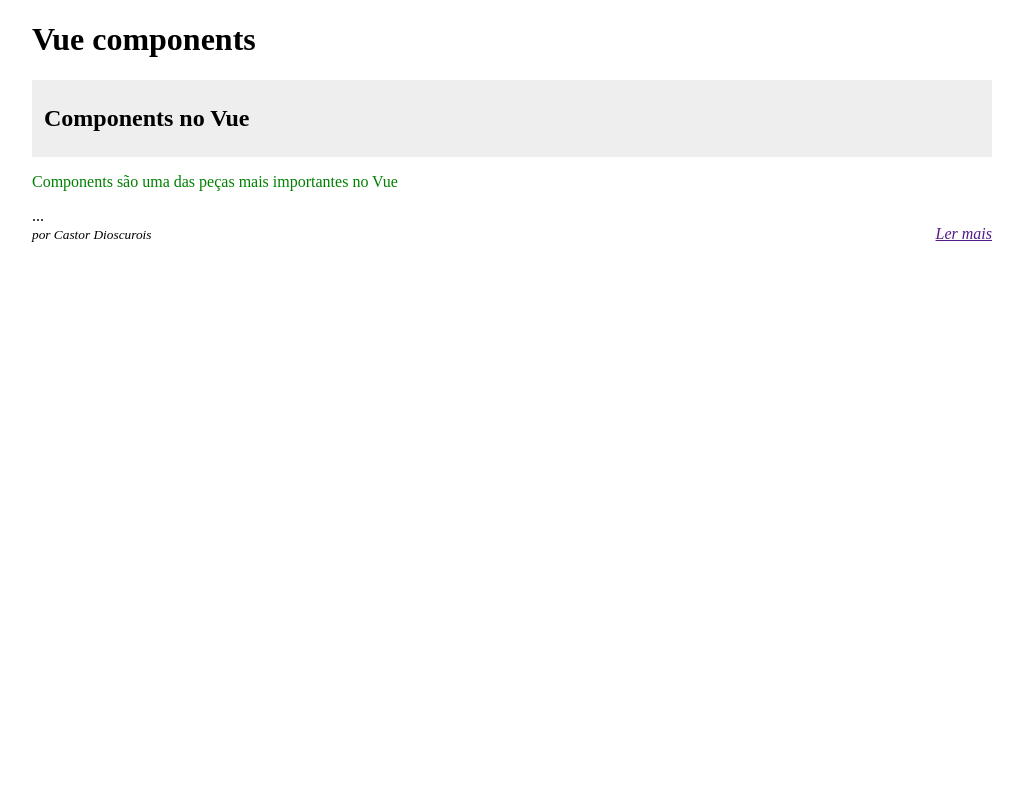
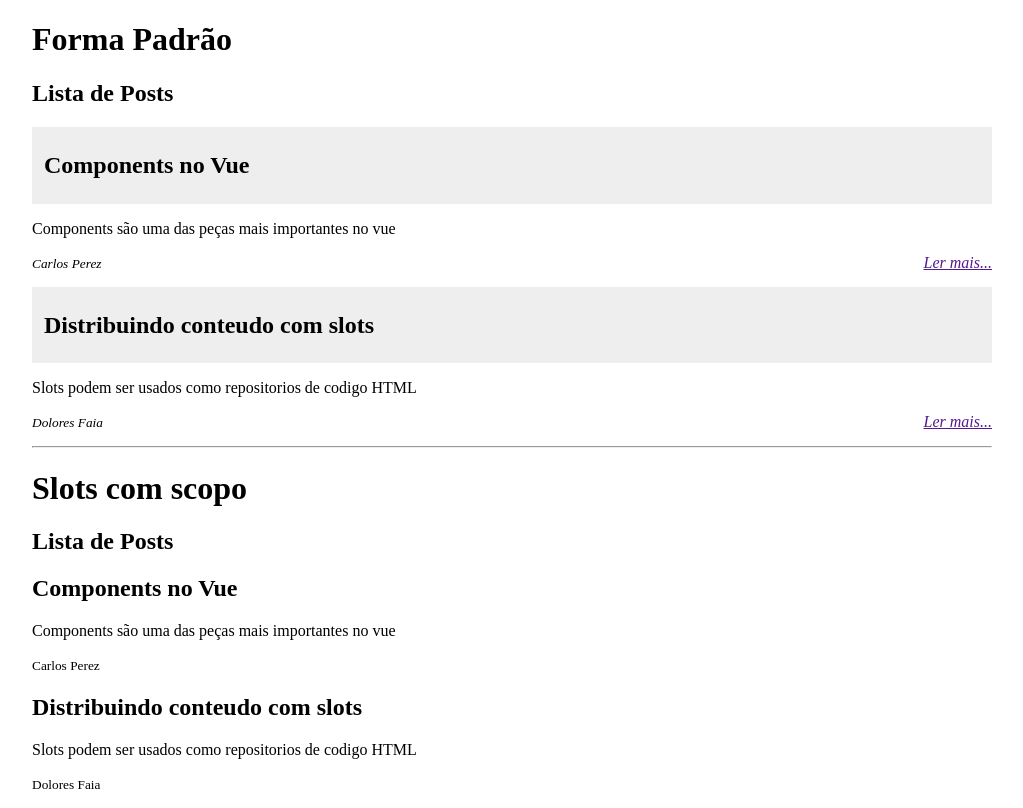
Before and after one commit to CASTORDD/vue-components-avancado, a Vue app: page / in a window 1280 px wide. Shown: the whole page, without its empty margins (128-1151 px from the left). Built offline with nearby package versions, Linux system fonts and the light colour scheme.

Commit message:
slots con scope

```diff
--- a/src/App.vue
+++ b/src/App.vue
@@ -1,27 +1,32 @@
 <template>
   <div id="app" class="container">
-    <h1>Vue components</h1>
-    <Post>
-      <h2 slot="cabecalho">Components no Vue</h2>
-      <template>
-        <p class="paragrafo">Components são uma das peças mais importantes no Vue</p>
-        <span>...</span>
+    <h1>Forma Padrão</h1>
+    <PostsLista :posts="posts"/>
+    <hr>
+    <h1>Slots com scopo</h1>
+    <PostsLista :posts="posts">
+      <template slot-scope="slotProps">
+        <h2>{{ slotProps.meuPost.titulo }}</h2>
+        <p>{{ slotProps.meuPost.conteudo }}</p>
+        <small>{{ slotProps.meuPost.autor }}</small>
       </template>
-      <small slot="rodape">por {{ autor }}</small>
-    </Post>
+    </PostsLista>
   </div>
 </template>
 
 <script>
-import Post from './components/Post.vue'
+import PostsLista from './components/PostsLista.vue'
 
 export default {
   components: {
-    Post
+    PostsLista
   },
   data(){
     return {
-      autor: 'Castor Dioscurois'
+      posts: [
+        { id: 1, titulo: 'Components no Vue', conteudo: 'Components são uma das peças mais importantes no vue', autor: 'Carlos Perez'},
+        { id: 2, titulo: 'Distribuindo conteudo com slots', conteudo: 'Slots podem ser usados como repositorios de codigo HTML', autor: 'Dolores Faia'}
+      ]
     }
   }
 }
--- a/src/components/Post.vue
+++ /dev/null
@@ -1,40 +0,0 @@
-<template>
-  <div class="post">
-    <div class="post-cabecalho">
-      <slot name="cabecalho"></slot>
-    </div>
-    <div class="post-conteudo">
-      <slot ></slot>
-    </div>
-    <div class="post-rodape">
-      <slot name="rodape"></slot>
-      <a href="" class="link">
-        <slot name="botao">Ler mais</slot>
-      </a>
-    </div>
-  </div>
-</template>
-
-<style lang="scss" scoped>
-  .post {
-    margin: 15px auto;
-
-    &-cabecalho {
-      padding: 5px 12px;
-      background-color: #eee;
-    }
-    &-conteudo {
-      font-size: 16px;
-    }
-    &-rodape {
-      font-style: italic;
-    }
-    .link {
-      float: right;
-    }
-
-    .paragrafo {
-      color: green;
-    }
-  }
-</style>
--- /dev/null
+++ b/src/components/PostsLista.vue
@@ -0,0 +1,28 @@
+<template>
+  <div>
+    <h2>Lista de  Posts</h2>
+    <PostsListaItem
+      v-for="post in posts"
+      :key="post.id"
+      :post="post">
+        <slot :meuPost="post"></slot>
+    </PostsListaItem>
+  </div>
+</template>
+
+<script>
+
+import PostsListaItem from './PostsListaItem.vue'
+
+export default {
+  components: {
+    PostsListaItem
+  },
+  props: {
+    posts: {
+      type: Array,
+      required: true
+    }
+  }
+}
+</script>
--- /dev/null
+++ b/src/components/PostsListaItem.vue
@@ -0,0 +1,52 @@
+<template>
+  <div class="post">
+    <slot>
+      <div class="post-cabecalho">
+        <h2>{{ post.titulo }}</h2>
+      </div>
+      <div class="post-conteudo">
+        <p>{{ post.conteudo }}</p>
+      </div>
+      <div class="post-rodape">
+        <small>{{ post.autor}}</small>
+        <a href="" class="link">Ler mais...</a>
+      </div>
+    </slot>
+  </div>
+</template>
+
+<script>
+export default {
+  props: {
+    post: {
+      tyep: Object,
+      required: true
+    }
+  }
+}
+</script>
+
+
+<style lang="scss" scoped>
+  .post {
+    margin: 15px auto;
+
+    &-cabecalho {
+      padding: 5px 12px;
+      background-color: #eee;
+    }
+    &-conteudo {
+      font-size: 16px;
+    }
+    &-rodape {
+      font-style: italic;
+    }
+    .link {
+      float: right;
+    }
+
+    .paragrafo {
+      color: green;
+    }
+  }
+</style>
```
